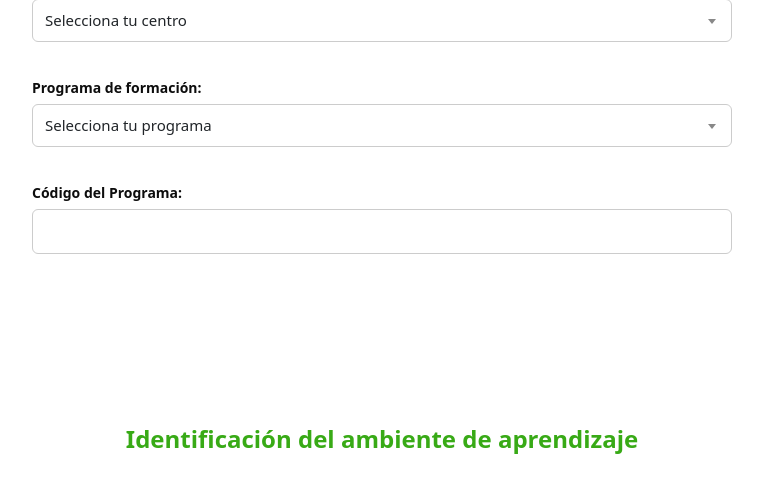
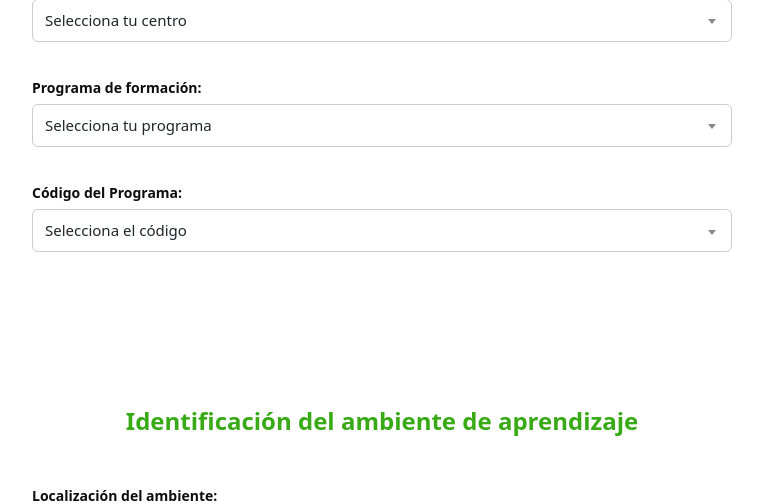
Before and after one commit to keilyn01/InfoRise, a Flask app: template templates/crear.html in a window 1280 px wide. Shown: the part 533-1037 px from the top of the page, without its empty margins (258-1021 px from the left). Run offline with Flask 3, Linux system fonts and the light colour scheme; the template is opened without the code that fills it: most values are stand-ins (such as "Sample title", 1, 10 or a date in 2020); some libraries are stand-ins or nearby versions.

Commit message:
Add files via upload

```diff
--- a/templates/crear.html
+++ b/templates/crear.html
@@ -15,7 +15,7 @@
       <input type="text" class="form-control" id="nombre_reporte" name="nombre_reporte" placeholder="Opcional">
     </div>
 
-    <!-- Regional con valor por defecto -->
+    <!-- Regional -->
     <div class="form-group mb-3">
       <label for="regional">Regional:</label>
       <input type="text" class="form-control" id="regional" name="regional" value="ATLANTICO">
@@ -38,26 +38,31 @@
       <select class="form-select" id="programa" name="programa" required>
         <option value="">Selecciona tu programa</option>
         {% for programa in programas %}
-          <option value="{{ programa[0] }}" data-codigo="{{ programa[2] or '' }}">{{ programa[1] }}</option>
+          <option value="{{ programa[0] }}">{{ programa[1] }}</option>
         {% endfor %}
       </select>
     </div>
 
-    <!-- Código del programa -->
+    <!-- Código del programa con tooltip -->
     <div class="form-group mb-3">
       <label for="codigo">Código del Programa:</label>
-      <input type="text" class="form-control" id="codigo" name="codigo" required readonly>
+      <select class="form-select" id="codigo" name="codigo" required>
+        <option value="">Selecciona el código</option>
+        {% for programa in programas %}
+          <option value="{{ programa[2] }}" title="{{ programa[1] }}">{{ programa[2] }}</option>
+        {% endfor %}
+      </select>
     </div>
 
     <h2 class="subtitulo-reporte">Identificación del ambiente de aprendizaje</h2>
 
-    <!-- Localización del ambiente -->
+    <!-- Localización -->
     <div class="form-group mb-3">
       <label for="localizacion">Localización del ambiente:</label>
       <input type="text" class="form-control" id="localizacion" name="localizacion" required>
     </div>
 
-    <!-- Denominación del ambiente -->
+    <!-- Denominación -->
     <div class="form-group mb-3">
       <label for="denominacion">Denominación del ambiente:</label>
       <input type="text" class="form-control" id="denominacion" name="denominacion" required>
@@ -76,35 +81,37 @@
       </div>
     </div>
 
-    <!-- Botones -->
+    <!-- Botón -->
     <div class="d-flex justify-content-between mt-4">
       <button type="submit" class="btn btn-primary">Crear reporte</button>
     </div>
   </form>
 </div>
 
-<!-- JavaScript corregido con Select2 -->
+<!-- JavaScript con Select2 y tooltips -->
 <script>
 $(document).ready(function () {
-  const $selectPrograma = $('#programa');
-  const $inputCodigo = $('#codigo');
+  // Inicializa Select2 en el campo de código
+  $('#codigo').select2({
+    placeholder: "Selecciona el código",
+    width: 'resolve',
+    templateResult: function (data) {
+      if (!data.id) return data.text;
+      const title = $(data.element).attr('title');
+      const $result = $('<span></span>').text(data.text);
+      if (title) $result.attr('title', title);
+      return $result;
+    },
+    templateSelection: function (data) {
+      return data.text;
+    }
+  });
 
-  // Inicializa Select2 con estilos responsivos
-  if ($.fn.select2) {
-    $selectPrograma.select2({
-      placeholder: "Selecciona tu programa",
-      width: 'resolve'
-    });
+  // Inicializa Select2 en otros campos si deseas
+  $('#programa').select2({ placeholder: "Selecciona tu programa", width: 'resolve' });
+  $('#centro_de_formacion').select2({ placeholder: "Selecciona tu centro", width: 'resolve' });
 
-    // Usa el evento select2:select para actualizar el código
-    $selectPrograma.on('select2:select', function (e) {
-      const selectedElement = e.params.data.element;  // Accede al elemento original
-      const codigo = selectedElement.dataset.codigo || '';  // Obtiene el data-codigo
-      $inputCodigo.val(codigo);  // Actualiza el campo
-    });
-  }
-
-  // Convierte campos a mayúsculas automáticamente
+  // Convertir campos a mayúsculas automáticamente
   ['regional', 'localizacion', 'denominacion'].forEach(id => {
     const $campo = $('#' + id);
     $campo.on('input', function () {
```
